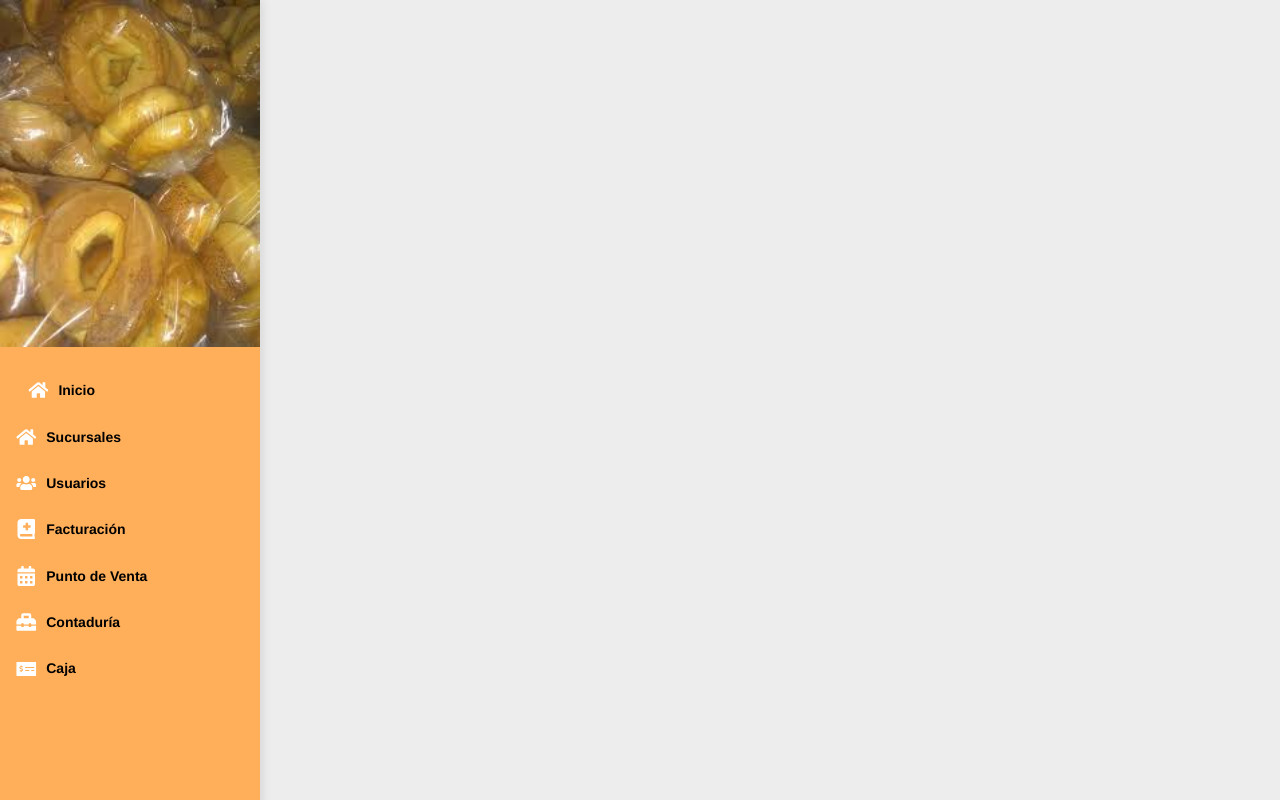
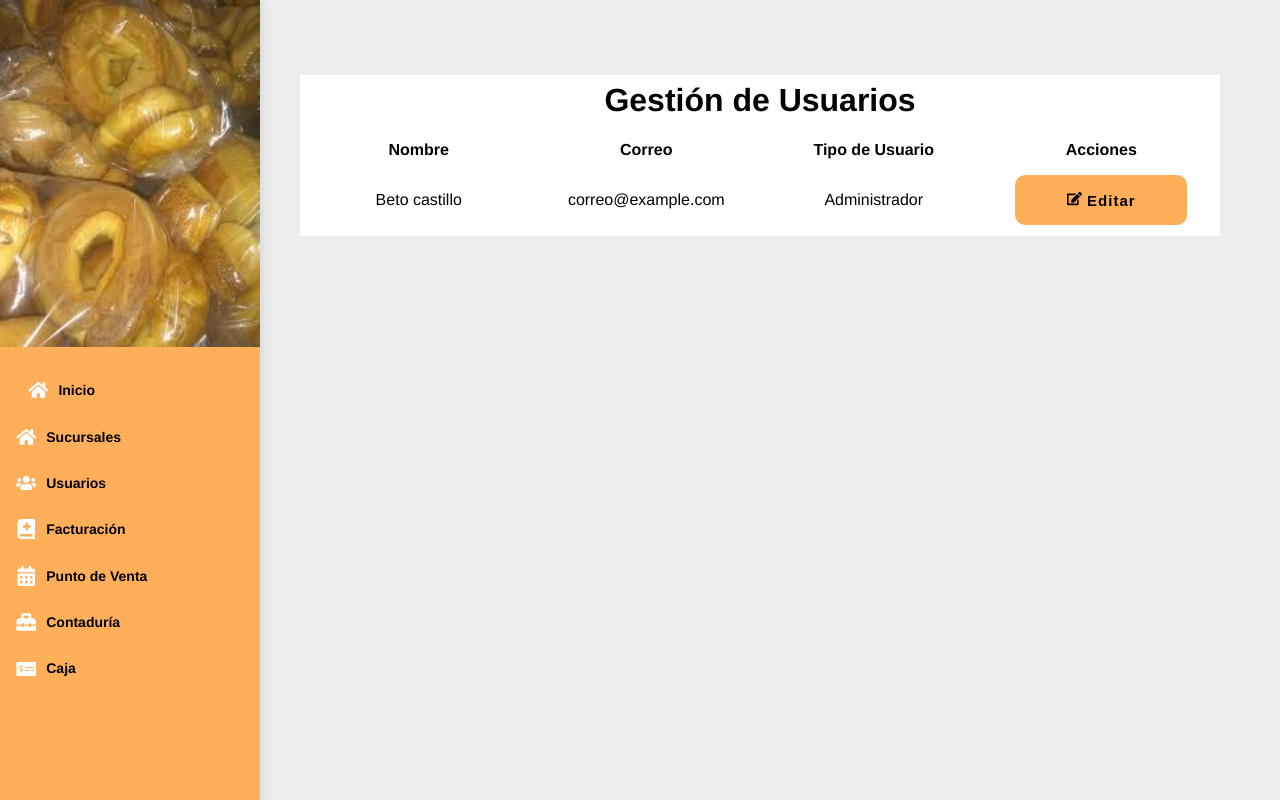
Before and after one commit to Soft-Craft-Bol/panaderia, a React (Vite) app: page /users in a window 1280 px wide. Built offline with nearby package versions, Linux system fonts and the light colour scheme.

Commit message:
Inicial Users view

```diff
--- a/src/App.jsx
+++ b/src/App.jsx
@@ -4,6 +4,7 @@ import './App.css'
 import Sidebar from './components/sidebar/Sidebar';
 import Inicio from './pages/inicio/Inicio';
 import Sucursales from './pages/Sucursales/Sucursales'
+import Usuarios from './pages/usuarios/usuarios';
 
 function App() {
   const [count, setCount] = useState(0);
@@ -16,7 +17,7 @@ function App() {
           <Routes>
             <Route path="/" element={<Inicio />} />
             <Route path="/sucursales" element={<Sucursales />} />
-            <Route path="/usuarios" element={<h1>Usuarios</h1>} />
+            <Route path="/users" element={<Usuarios/>} />
             <Route path="/facturacion" element={<h1>Facturación</h1>} />
             <Route path="/punto-de-venta" element={<h1>Punto de Venta</h1>} />
             <Route path="/contaduria" element={<h1>Contaduría</h1>} />
--- a/src/pages/Sucursales/Sucursales.jsx
+++ b/src/pages/Sucursales/Sucursales.jsx
@@ -26,7 +26,19 @@ const Sucursales = () => {
                             </button>
                         </td>
                     </tr>
+
+                    <tr>
+                        <td>Villa Armonia</td>
+                        <td>Zona Sud</td>
+                        <td>Beto</td>
+                        <td>
+                            <button className="detalles-sucursal">
+                                Ver detalles
+                            </button>
+                        </td>
+                    </tr>
                 </tbody>
+
             </table>
         </div>
         </div>
--- /dev/null
+++ b/src/pages/usuarios/usuarios.jsx
@@ -0,0 +1,38 @@
+import React from "react";
+import { FaUsers, FaEdit } from "react-icons/fa";
+import '../Sucursales/Sucursales.css';
+
+const Usuarios = () => {
+    return (
+        <div className="contenedor-sucursales">
+        <h1> Gestión de Usuarios </h1>
+        <div className="table">
+            <table className="table-header">
+                <thead>
+                    <tr>
+                        <th>Nombre</th>
+                        <th>Correo</th>
+                        <th>Tipo de Usuario</th>
+                        <th>Acciones</th>
+                    </tr>
+                </thead>
+                <tbody>
+                    <tr>
+                        <td>Beto castillo</td>
+                        <td>correo@example.com</td>
+                        <td>Administrador</td>
+                        <td>
+                            <button className="detalles-sucursal">
+                                <FaEdit/> Editar
+                            </button>
+                        </td>
+                    </tr>
+
+                </tbody>
+
+            </table>
+        </div>
+        </div>
+    );
+}
+export default Usuarios;
```
